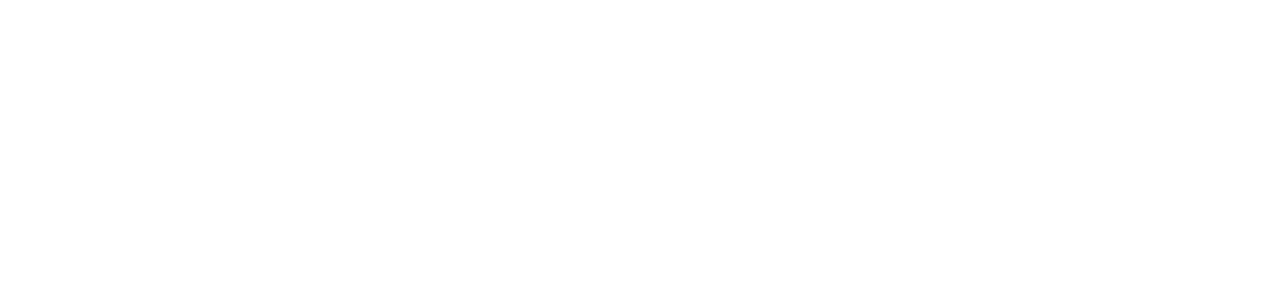
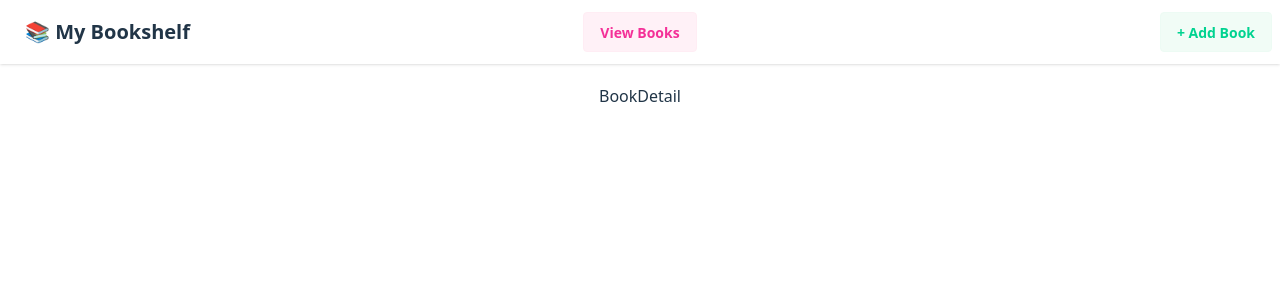
Before and after one commit to rapeepattr/InkTracker, a React (Vite) app: page /books/1 in a window 1280 px wide. Shown: the top 300 px of the page. Built offline with nearby package versions, Linux system fonts and the light colour scheme.

Commit message:
Add Navbar and routing

```diff
--- a/src/App.css
+++ b/src/App.css
@@ -1,9 +1,2 @@
 @import "tailwindcss";
 @plugin "daisyui";
-
-#root {
-  max-width: 1280px;
-  margin: 0 auto;
-  padding: 2rem;
-  text-align: center;
-}
--- a/src/App.jsx
+++ b/src/App.jsx
@@ -1,9 +1,17 @@
 import './App.css'
+import { BrowserRouter } from 'react-router-dom'
+import Navbar from './components/Navbar'
+import AppRoutes from './routes'
 
 function App() {
 
   return (
-    <></>
+    <BrowserRouter>
+      <Navbar />
+      <div className="container mx-auto p-4 py-5">
+        <AppRoutes />
+      </div>
+    </BrowserRouter>
   )
 }
 
--- /dev/null
+++ b/src/components/Navbar.jsx
@@ -0,0 +1,18 @@
+import { Link } from 'react-router-dom'
+import React from 'react'
+
+const Navbar = () => {
+    return (
+        <div className="navbar bg-base-100 shadow-sm">
+            <div className="navbar-start">
+                <Link to='/' className="btn btn-ghost text-xl font-extrabold">📚 My Bookshelf</Link>
+            </div>
+            <Link to='/books/3' className="btn btn-soft btn-secondary font-bold">View Books</Link>
+            <div className="navbar-end">
+                <Link to='/add' className="btn btn-soft btn-success font-bold">+ Add Book</Link>
+            </div>
+        </div >
+    )
+}
+
+export default Navbar
--- a/src/index.css
+++ b/src/index.css
@@ -16,39 +16,9 @@
   -moz-osx-font-smoothing: grayscale;
 }
 
-body {
-  margin: 0;
-  display: flex;
-  place-items: center;
-  min-width: 320px;
-  min-height: 100vh;
-}
-
-h1 {
-  font-size: 3.2em;
-  line-height: 1.1;
-}
-
-button {
-  border-radius: 8px;
-  border: 1px solid transparent;
-  padding: 0.6em 1.2em;
-  font-size: 1em;
-  font-weight: 500;
-  font-family: inherit;
-  cursor: pointer;
-  transition: border-color 0.25s;
-}
-
 @media (prefers-color-scheme: light) {
   :root {
     color: #213547;
     background-color: #ffffff;
   }
-  a:hover {
-    color: #747bff;
-  }
-  button {
-    background-color: #f9f9f9;
-  }
 }
--- /dev/null
+++ b/src/pages/AddBook.jsx
@@ -0,0 +1,9 @@
+import React from 'react'
+
+const AddBook = () => {
+    return (
+        <div className='text-center'>AddBook</div>
+    )
+}
+
+export default AddBook
--- /dev/null
+++ b/src/pages/BookDetail.jsx
@@ -0,0 +1,9 @@
+import React from 'react'
+
+const BookDetail = () => {
+    return (
+        <div className='text-center'>BookDetail</div>
+    )
+}
+
+export default BookDetail
--- /dev/null
+++ b/src/pages/EditBook.jsx
@@ -0,0 +1,9 @@
+import React from 'react'
+
+const EditBook = () => {
+    return (
+        <div>EditBook</div>
+    )
+}
+
+export default EditBook
--- /dev/null
+++ b/src/pages/Home.jsx
@@ -0,0 +1,9 @@
+import React from 'react'
+
+const Home = () => {
+    return (
+        <div className='text-center'>Home</div>
+    )
+}
+
+export default Home
--- /dev/null
+++ b/src/routes.jsx
@@ -0,0 +1,19 @@
+import React from 'react'
+import { Routes, Route } from 'react-router-dom'
+import Home from './pages/Home'
+import AddBook from './pages/AddBook'
+import EditBook from './pages/EditBook'
+import BookDetail from './pages/BookDetail'
+
+const AppRoutes = () => {
+    return (
+        <Routes>
+            <Route path="/" element={<Home />} />
+            <Route path="/add" element={<AddBook />} />
+            <Route path="/edit/:id" element={<EditBook />} />
+            <Route path="/books/:id" element={<BookDetail />}></Route>
+        </Routes>
+    )
+}
+
+export default AppRoutes
```
Also changed, not shown: src/api/book.js (added).
